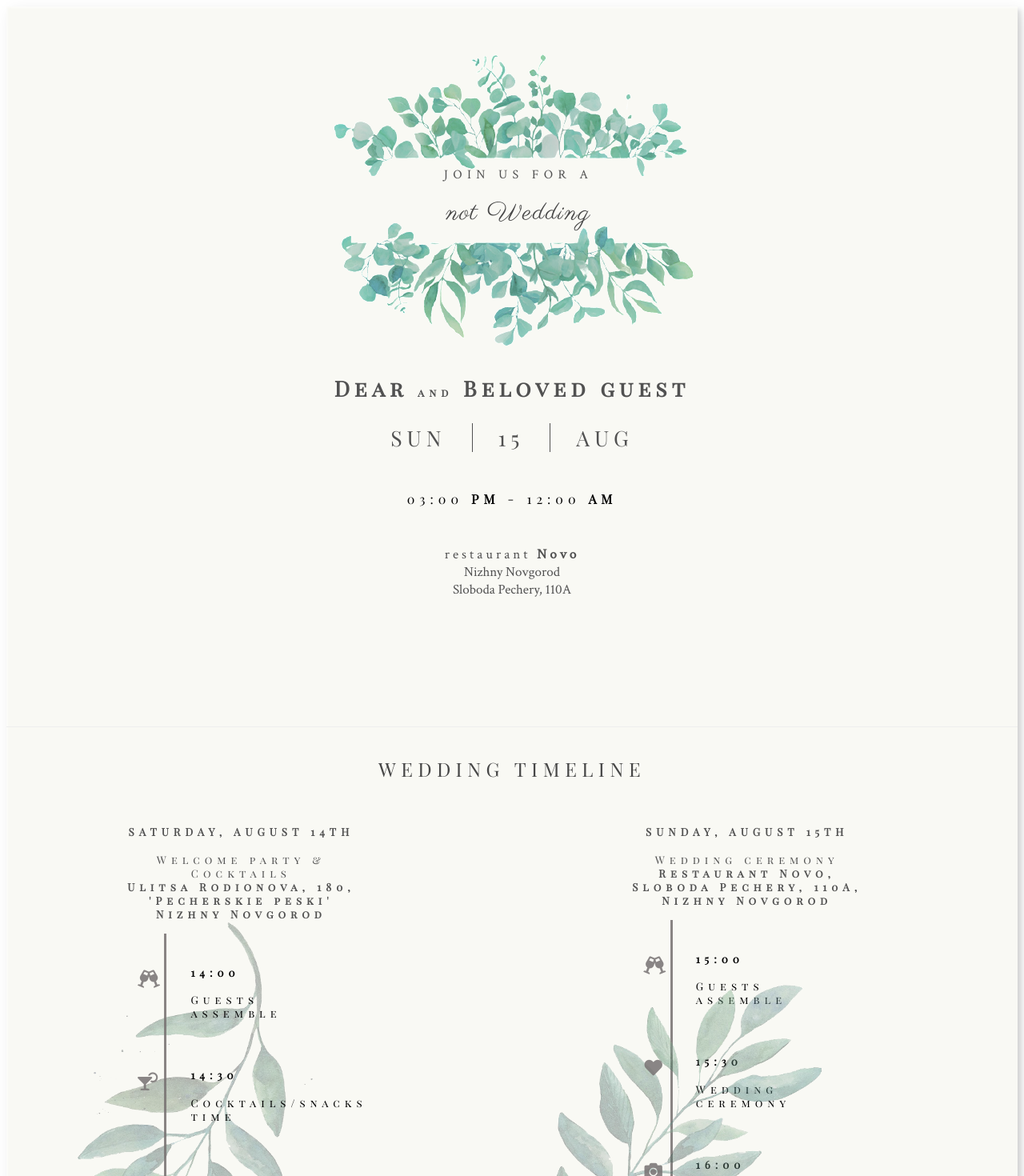
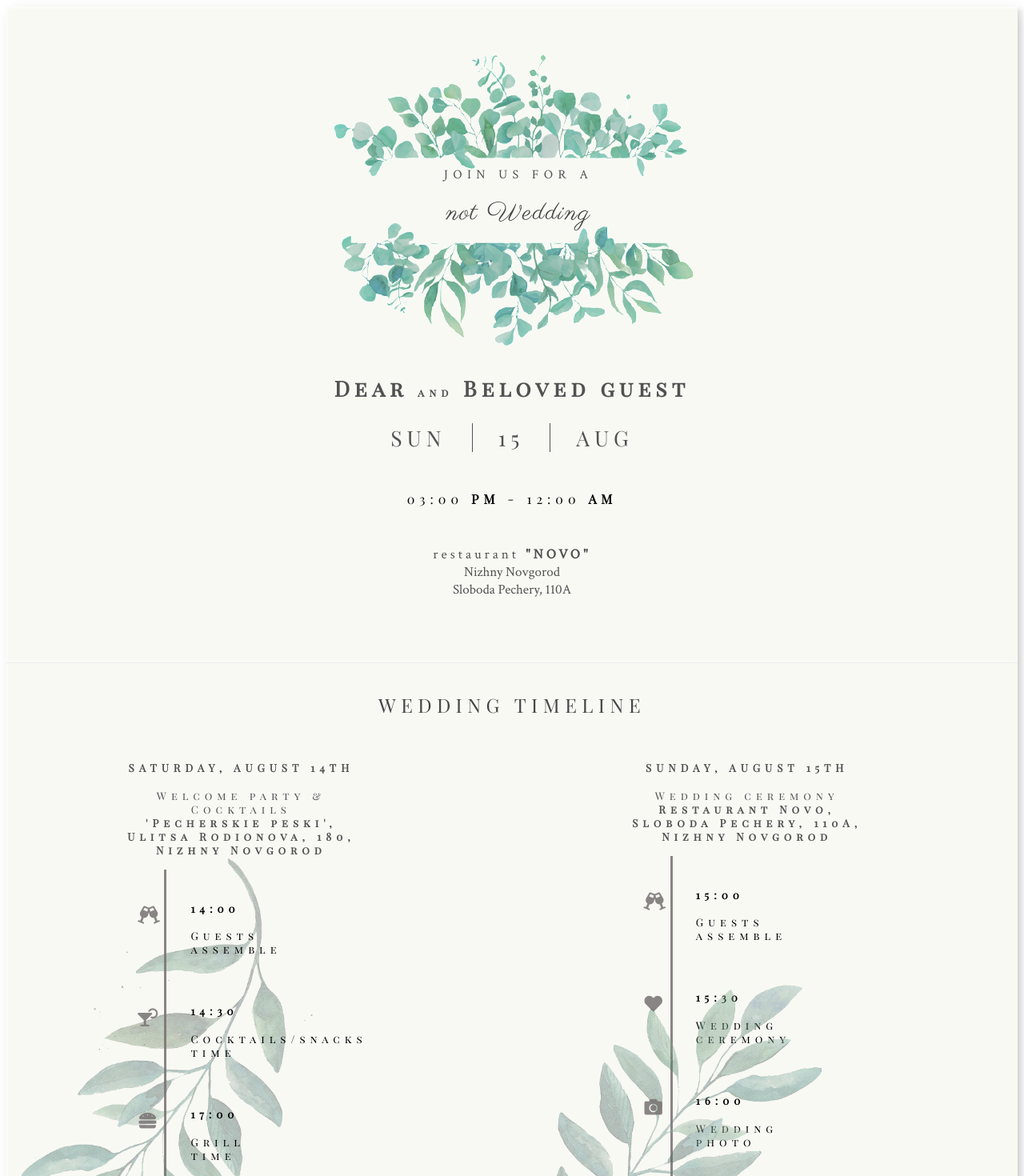
Before and after one commit to avistheripper/wedding-invitation, an Angular app: page / in a window 1280 px wide. Shown: the top 1470 px of the page at 80% size. Built offline with nearby package versions, Linux system fonts and the light colour scheme; a web font is replaced by a local one.

Commit message:
updated naming

```diff
--- a/src/app/desciption/description.component.ts
+++ b/src/app/desciption/description.component.ts
@@ -11,7 +11,7 @@ export class DescriptionComponent implements OnInit {
     {
       event: "Welcome party & Cocktails",
       date: "SATURDAY, AUGUST 14TH",
-      place: "Ulitsa Rodionova, 180, 'Pecherskie peski' Nizhny Novgorod"
+      place: "'Pecherskie peski', Ulitsa Rodionova, 180,  Nizhny Novgorod"
     },
     {
       event: "Wedding ceremony",
--- a/src/app/main-info/main-info.component.css
+++ b/src/app/main-info/main-info.component.css
@@ -1,6 +1,6 @@
 .main-info {
     padding-top: 27rem;
-    margin-bottom: 10rem;
+    margin-bottom: 5rem;
     position: relative;
 }
 
--- a/src/app/main-info/main-info.component.html
+++ b/src/app/main-info/main-info.component.html
@@ -34,7 +34,7 @@
     </div>
     <p class="time">03:00 <b>PM</b>  - 12:00 <b>AM</b> </p>
     <div class="place">
-        <p style="letter-spacing: 4px;">restaurant <b>Novo</b></p>
+        <p style="letter-spacing: 4px;">restaurant <b>"NOVO"</b></p>
         <p>Nizhny Novgorod</p>
         <p>Sloboda Pechery, 110A</p>
     </div>
```
Also changed, not shown: package.json (+9 -9 lines).
